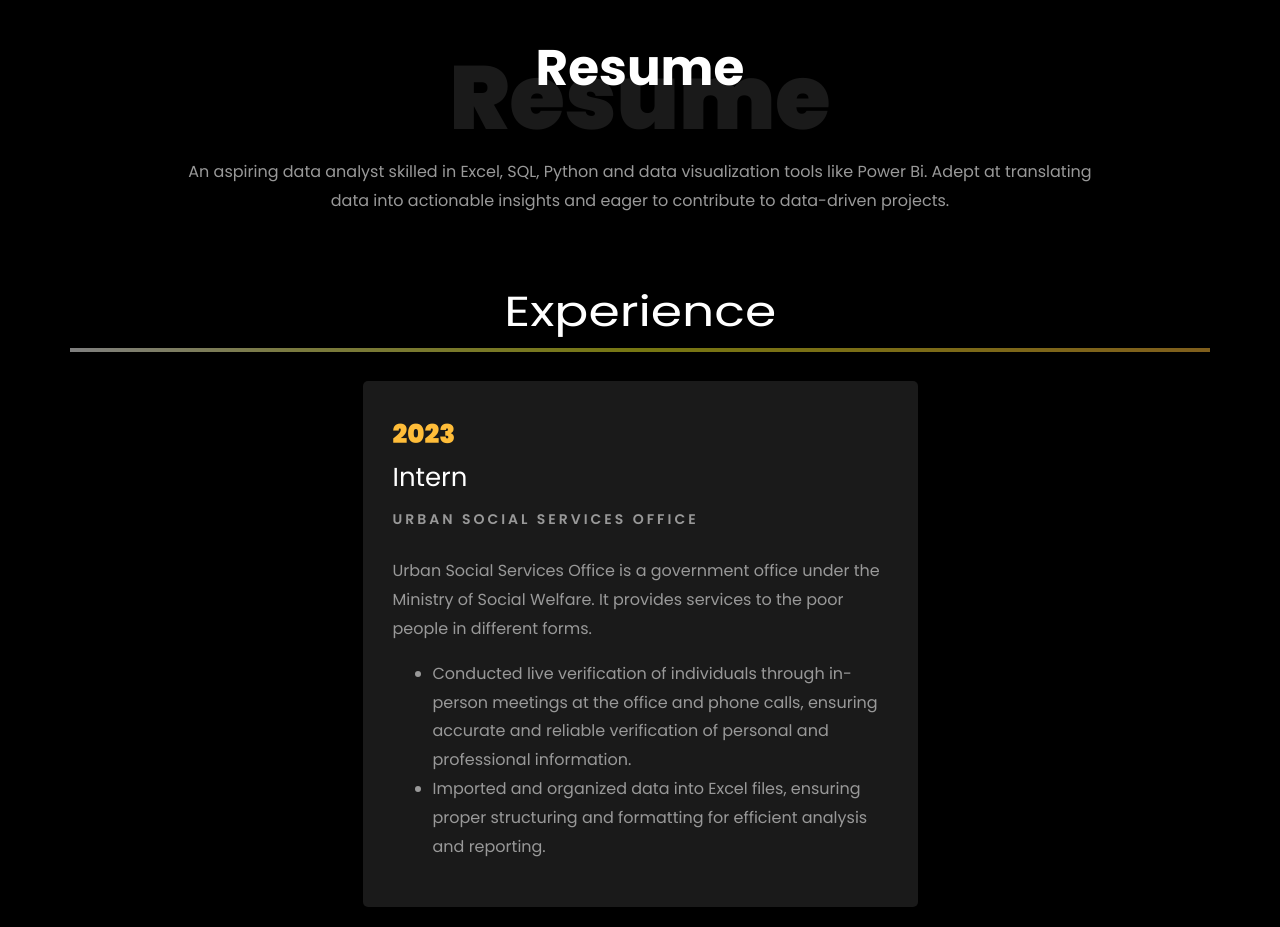
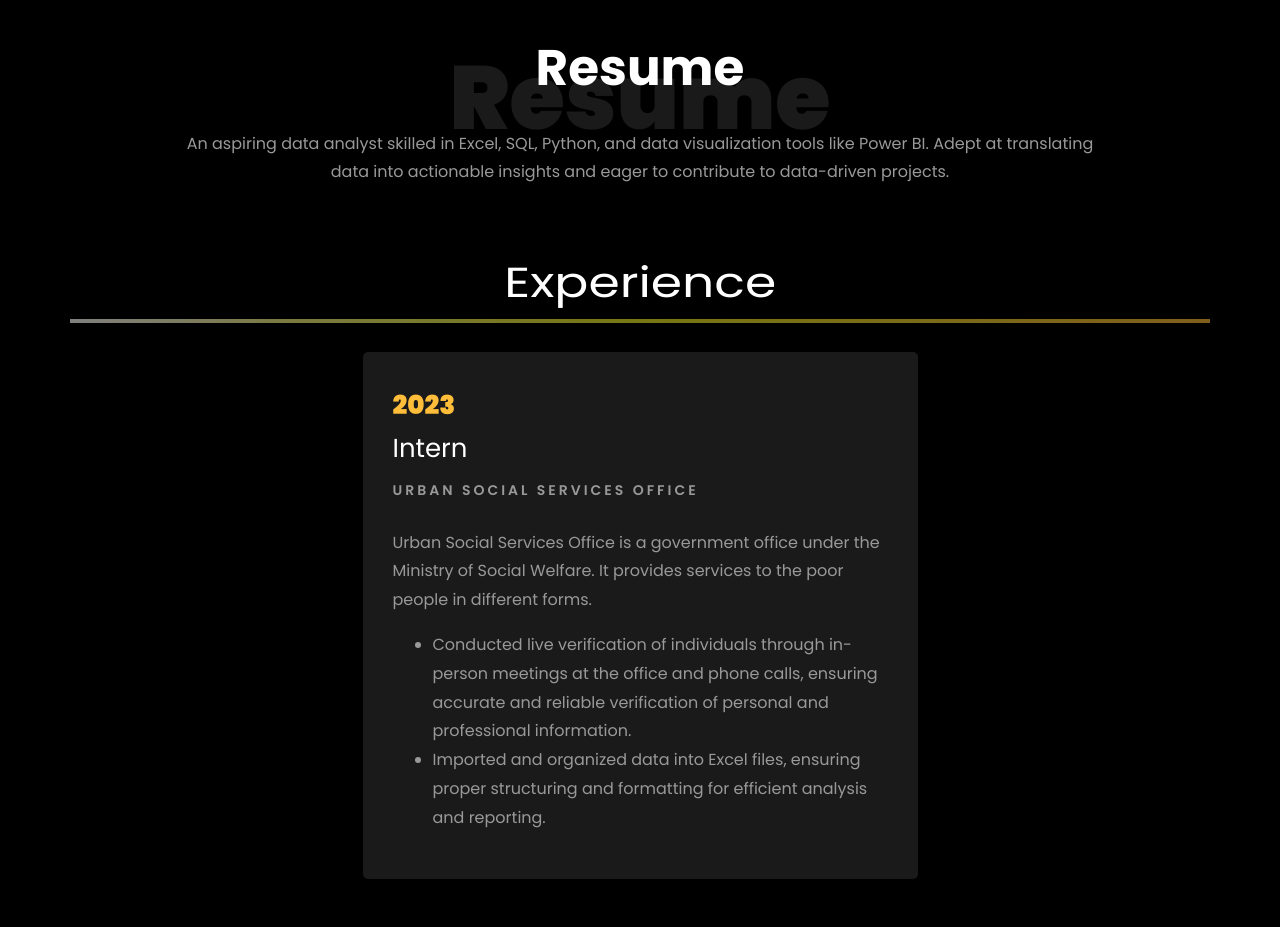
Before and after one commit to Tofael07/Tofael_Portfolio, a plain HTML site: page index.html in a window 1280 px wide. Shown: the part 1640-2567 px from the top of the page. Drawn offline with Linux system fonts and the light colour scheme; files whose address does not match are found by name.

Commit message:
Update index.html

```diff
--- a/index.html
+++ b/index.html
@@ -312,8 +312,8 @@
           <div class="col-md-10 heading-section text-center ftco-animate">
           	<h1 class="big big-2">Resume</h1>
             <h2 class="mb-4">Resume</h2>
-            &nbsp &nbsp<p>An aspiring data analyst skilled in Excel, SQL, Python and data visualization tools like Power Bi. Adept at translating data into actionable insights and eager to contribute to data-driven projects.</p>
-          </div>
+			<p style="text-align: center;">An aspiring data analyst skilled in Excel, SQL, Python, and data visualization tools like Power BI. Adept at translating data into actionable insights and eager to contribute to data-driven projects.</p>
+		</div>
         </div>
 
 		<div class="row">
```
